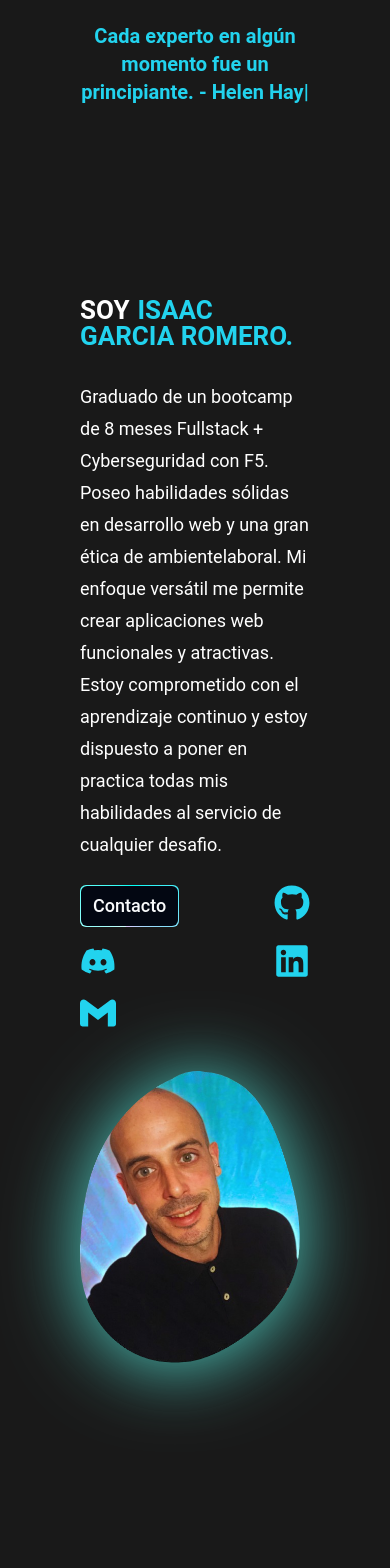
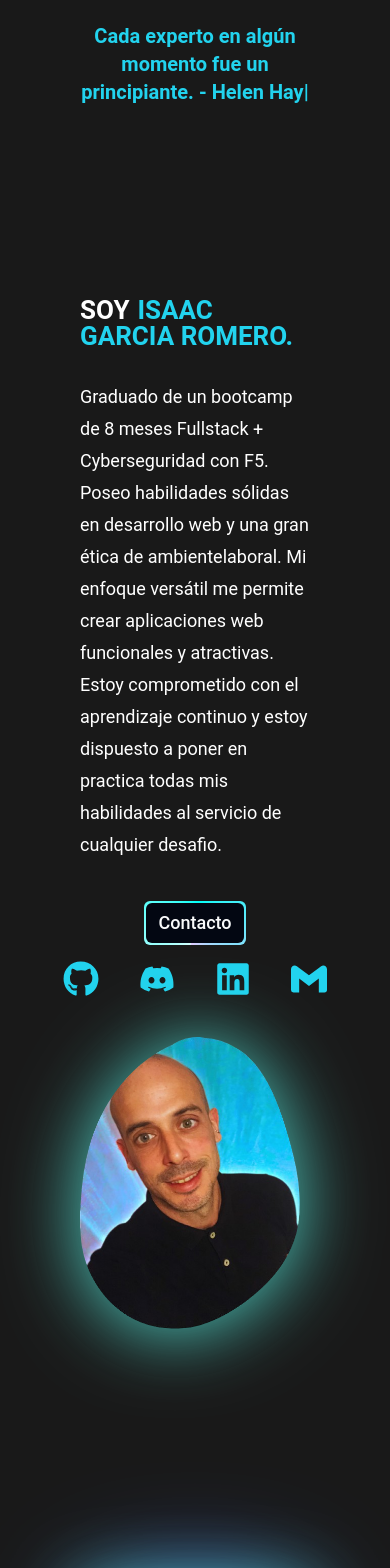
Before and after one commit to Isarok/Portfolio-Isaac, a React (Vite) app: page / in a window 390 px wide. Shown: the top 1568 px of the page. Built offline with nearby package versions, Linux system fonts and the light colour scheme.

Commit message:
added_responsiveOnfixtureMac

```diff
--- a/src/components/About.jsx
+++ b/src/components/About.jsx
@@ -6,15 +6,15 @@ import img from "../img/EscalandoB.png";
 
 const AboutMe = () => {
   return (
-    <section className="section py-[20vh] xl:min-h-[80vh]" id="aboutMe">
+    <section className="section py-[10vh] md:py-[20vh] lg:py-[30vh] xl:min-h-[60vh] 2xl:min-h-[90vh]" id="aboutMe">
       <div className="container mx-auto ">
-        <div className="flex flex-col lg:flex-row lg:items-center gap-y-10 lg:gap-y-0 lg:gap-x-32">
+        <div className="flex flex-col justify-center items-center lg:flex-row lg:items-center gap-y-10 lg:gap-y-0 lg:gap-x-32 2xl:gap-x-96">
           <div className="flex-1 text-center font-secondary md:text-right lg:text-left">
             <motion.div
               variants={fadeIn("down", 0.6)}
               initial="hidden"
               whileInView={"show"}
-              className="btn rounded-full flex-1 max-w-[320px] lg:max-w-[480px]"
+              className="btn rounded-full flex-1 max-w-[480px] lg:max-w-[480px]"
             >
               <img
                 src={img}
@@ -25,7 +25,7 @@ const AboutMe = () => {
                   filter:
                     "drop-shadow(0px 4.42184px 37.23px rgba(79, 209, 197, 1))",
                 }}
-                className="max-w-[120px] lg:max-w-[280px]"
+                className="max-w-[220px] lg:max-w-[280px] "
               />
             </motion.div>
           </div>
@@ -39,7 +39,7 @@ const AboutMe = () => {
             <h2 className="font-primary text-[35px] mb-6 2xl:text-[60px] text-cyan-400 ">
               ¿Quien soy?
             </h2>
-            <h3 className="h3 max-w-[600px] 2xl:max-w-3xl 2xl:text-lg  mb-12">
+            <h3 className="h3 max-w-[600px] mb-12 2xl:max-w-[600px] 2xl:text-xl 2xl:text-2xl  ">
               Después de años explorando las alturas, desafiando límites en la
               escalada y haciendo tours internacionales con grandes artistas
               decidí que era hora de explorar nuevos horizontes. Es un giro de
--- a/src/components/Contact.jsx
+++ b/src/components/Contact.jsx
@@ -4,7 +4,7 @@ import { fadeIn } from "../variants";
 const Contact = () => {
   return (
     <section
-      className="section py-[20vh] xl:min-h-[60vh] 2xl:min-h-[90vh] mt-60 flex items-center justify-center"
+      className=" py-[20vh] md:py-[30vh] lg:py-[40vh] xl:min-h-[60vh] 2xl:min-h-[90vh] flex items-center justify-center "
       id="contact"
     >
       <div className="container mx-auto">
--- a/src/components/Main.jsx
+++ b/src/components/Main.jsx
@@ -7,18 +7,18 @@ import img from "../img/IsarockDev.png";
 const Main = () => {
   return (
     <section
-      className="section py-[20vh] xl:min-h-[60vh] 2xl:min-h-[90vh] flex items-center justify-center"
+      className="section py-[20vh] md:py-[30vh] lg:py-[20vh] xl:min-h-[60vh] 2xl:min-h-[90vh] "
       id="home"
     >
-      <div className="container mx-auto max-w-full lg:max-w-[6xl]">
-        <div className="flex flex-col lg:flex-row lg:items-center gap-y-10 lg:gap-y-20 lg:gap-x-20">
+      <div className="container mx-auto max-w-[1800px] lg:max-w-[1300px] 2xl:max-w-[1800px]">
+        <div className="flex flex-col md:flex-row lg:flex-row lg:items-center gap-y-10 lg:gap-y-20 lg:gap-x-20">
           <div className="flex-1 font-secondary md:text-left lg:text-left ">
             <motion.div
               variants={fadeIn("up", 0.5)}
               initial="hidden"
               whileInView={"show"}
               viewport={{ once: false, amount: 0.7 }}
-              className="mb-8 text-[26px] lg:text-[40px] 2xl:text-[60px]  uppercase leading-[1] font-semibold"
+              className="mb-8 text-[26px] lg:text-[40px] 2xl:text-[80px]  uppercase leading-[1] font-semibold"
             >
               <span className="mr-2">Soy</span>
               <span className="text-cyan-400">Isaac Garcia Romero.</span>
@@ -29,7 +29,11 @@ const Main = () => {
               initial="hidden"
               whileInView={"show"}
               viewport={{ once: false, amount: 0.5 }}
-              className="mb-6 max-w-lg  lg:mx-0 2xl:mx-0 2xl:max-w-3xl 2xl:text-lg  "
+              className="mb-6 max-w-lg
+              md:mb-8
+              lg:mb-12 lg:max-w-3xl
+              sm:max-w-sm
+              2xl:mx-0 2xl:max-w-3xl 2xl:text-xl 2xl:max-w-7xl "
             >
               Graduado de un bootcamp de 8 meses Fullstack + Cyberseguridad con
               F5. Poseo habilidades sólidas en desarrollo web y una gran ética
@@ -44,17 +48,18 @@ const Main = () => {
               initial="hidden"
               whileInView={"show"}
               viewport={{ once: false, amount: 0.7 }}
-              className="flex max-w-max mx-auto lg:mx-0 2xl:mx-0 items-center gap-x-8  2xl:mb-0"
+              className="flex flex-col mx-auto  items-center gap-x-0
+                         md:gap-8 md:flex md:flex-row
+
+                        2xl:mb-0 2xl:mx-0
+
+                      "
             >
-              <div
-                className="flex lg:flex-row flex-wrap sm:flex-col justify-between gap-x-16 gap-y-4
-                              2xl:gap-x-24"
-              >
-                <span className="relative inline-block overflow-hidden rounded-md p-[1px]">
+              <span className="relative inline-block overflow-hidden my-4 rounded-md p-[2px]">
                   <span className="absolute inset-[-100%] animate-[spin_2s_linear_infinite] bg-[conic-gradient(from_90deg_at_50%_50%,#D6FFFE_0%,#00FFF7_50%,#E2CBFF_100%)]" />
                   <div
                     className="inline-flex h-full w-full cursor-pointer items-center justify-center rounded-md bg-gray-950 px-3 py-1 text-md font-medium text-gray-50 backdrop-blur-3xl
-                    2xl:text-lg "
+                    2xl:text-2xl "
                   >
                     <a
                       href="https://mail.google.com/mail/?view=cm&fs=1&to=isaac.lucerito@gmail.com"
@@ -62,10 +67,18 @@ const Main = () => {
                       rel="noopener noreferrer"
                       className="text-gray-50"
                     >
-                      Contacto
+                      <button >Contacto</button>
+
                     </a>
                   </div>
                 </span>
+              <div
+                className="flex justify-around gap-x-10 gap-y-4
+                          sm:gap-x-16
+                          lg:flex-row
+                          2xl:gap-x-24"
+              >
+
                 <a
                   href="https://github.com/Isarok"
                   target="_blank"
@@ -110,9 +123,10 @@ const Main = () => {
             variants={fadeIn("down", 0.6)}
             initial="hidden"
             whileInView={"show"}
-            className="flex-1 max-w-[220px] xl:max-w-[380px] 2xl:max-w-[460px] lg:mx-0 "
+            className="flex-1 max-w-[220px] xl:max-w-[380px] 2xl:max-w-[460px] lg:mx-0
+            md:max-w-[280px] md:flex-row md: "
           >
-            <div className="shadow-outline">
+            <div className="">
               <img
                 src={img}
                 alt="Yo sonriendo a la cámara"
@@ -122,7 +136,7 @@ const Main = () => {
                   filter:
                     "drop-shadow(0px 4.42184px 37.23px rgba(79, 209, 197, 1))",
                 }}
-                className="max-w-[120px] lg:max-w-[280px]"
+
               />
             </div>
           </motion.div>
--- a/src/components/Project.jsx
+++ b/src/components/Project.jsx
@@ -21,7 +21,7 @@ import { FaGitAlt, FaGithub, FaReact } from "react-icons/fa6";
 const Project = () => {
   return (
     <section
-      className="section h-screen py-[20vh] xl:min-h-[60vh] 2xl:min-h-[90vh]"
+      className="section  py-[10vh] md:py-[0vh] lg:py-[20vh]  xl:min-h-[60vh] 2xl:min-h-[90vh]"
       id="projects"
     >
       <div className="container mx-auto">
@@ -33,7 +33,7 @@ const Project = () => {
         >
           <div>
             <h2 className="h2 xl:max-w-[100%] xl:container leading-tight font-semibold 2xl:text-2xl text-xl text-cyan-400  ">
-              Estos son los ultimos proyectos en los que colaboré.
+              Estos son los ultimos proyectos en los que colaboré en equipo como propios.
             </h2>
             <p className="max-w-[100%] xl:container mb-4 2xl:max-w-3xl 2xl:text-xl ">
               Puedes verlos acontinuación. Usamos metodologia scrum, control de
@@ -56,7 +56,7 @@ const Project = () => {
           </div>
         </motion.div>
 
-        <div className="flex lg:flex-row flex-col gap-x-0 xl:container mx-auto">
+        <div className="flex lg:flex-row flex-col gap-x-0 xl:container -mx-16 lg:mx-auto">
           <motion.div
             variants={fadeIn("right", 0.3)}
             initial="hidden"
@@ -77,8 +77,8 @@ const Project = () => {
                 className="group-hover:scale-125 transition-all duration-500 cursor-pointer"
               />
 
-              <div className="absolute -bottom-full xl:left-12 group-hover:bottom-24 transition-all duration-500 z-50">
-                <span className="text-cyan-400 lg:text-3xl sm:text-sm text-2xl cursor-pointer">
+              <div className="absolute -bottom-full left-12 group-hover:bottom-24 transition-all duration-500 z-50">
+                <span className="text-cyan-400 lg:text-3xl sm:text-sm text-2xl  ">
                   Frontend
                 </span>
               </div>
@@ -99,13 +99,13 @@ const Project = () => {
                 className="group-hover:scale-125 transition-all duration-500 cursor-pointer"
               />
 
-              <div className="absolute -bottom-full left-12 group-hover:bottom-24 transition-all duration-500 z-50">
+              <div className="absolute -bottom-full left-6 group-hover:bottom-24 transition-all duration-500 z-50">
                 <span className="text-cyan-400 lg:text-3xl text-2xl ">
                   Frontend & Backend
                 </span>
               </div>
 
-              <div className="absolute -bottom-full left-12 group-hover:bottom-12 transition-all duration-500 z-50">
+              <div className="absolute -bottom-full left-6 flex justify-center group-hover:bottom-12 transition-all duration-500 z-50">
                 <span className="text-white lg:text-2xl text-2xl flex flex-row gap-2">
                   {/* <FaHtml5 className="text-red-400" />
                   <FaCss3Alt className="text-blue-400" /> */}
@@ -147,7 +147,7 @@ const Project = () => {
 
               <div className="absolute -bottom-full left-12 group-hover:bottom-24 transition-all duration-500 z-50">
                 <span className="text-cyan-400 lg:text-3xl text-2xl">
-                  Frontend & fake api
+                  Frontend
                 </span>
               </div>
 
@@ -157,7 +157,7 @@ const Project = () => {
                   <FaCss3Alt className="text-blue-400" />
                   <SiJavascript className="text-yellow-400" />
                   <FaReact className="text-cyan-400" />
-                  <FaNodeJs className="text-green-400" />
+                  <SiTailwindcss className="text-cyan-400"></SiTailwindcss>
                 </span>
               </div>
             </div>
```
